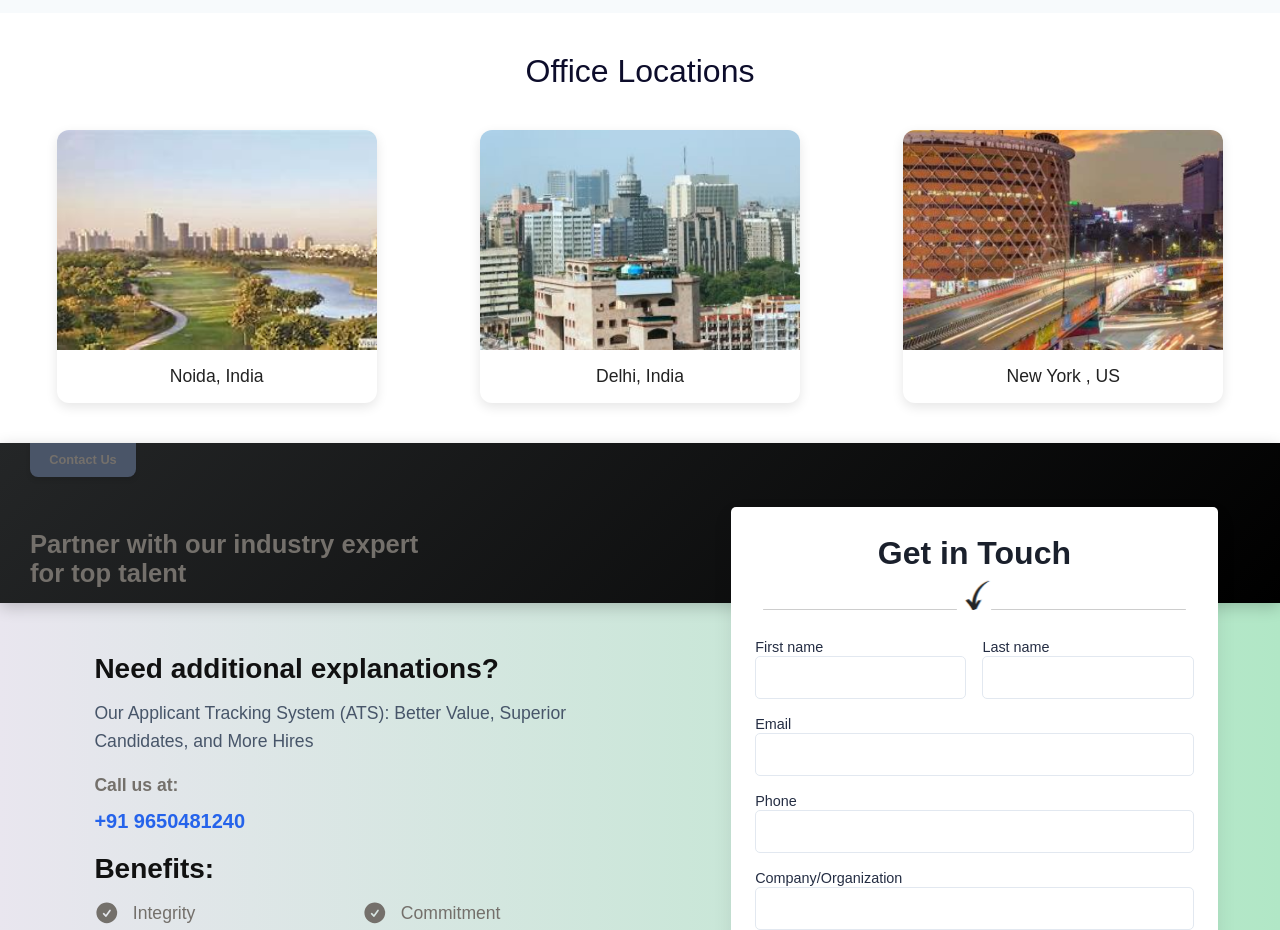
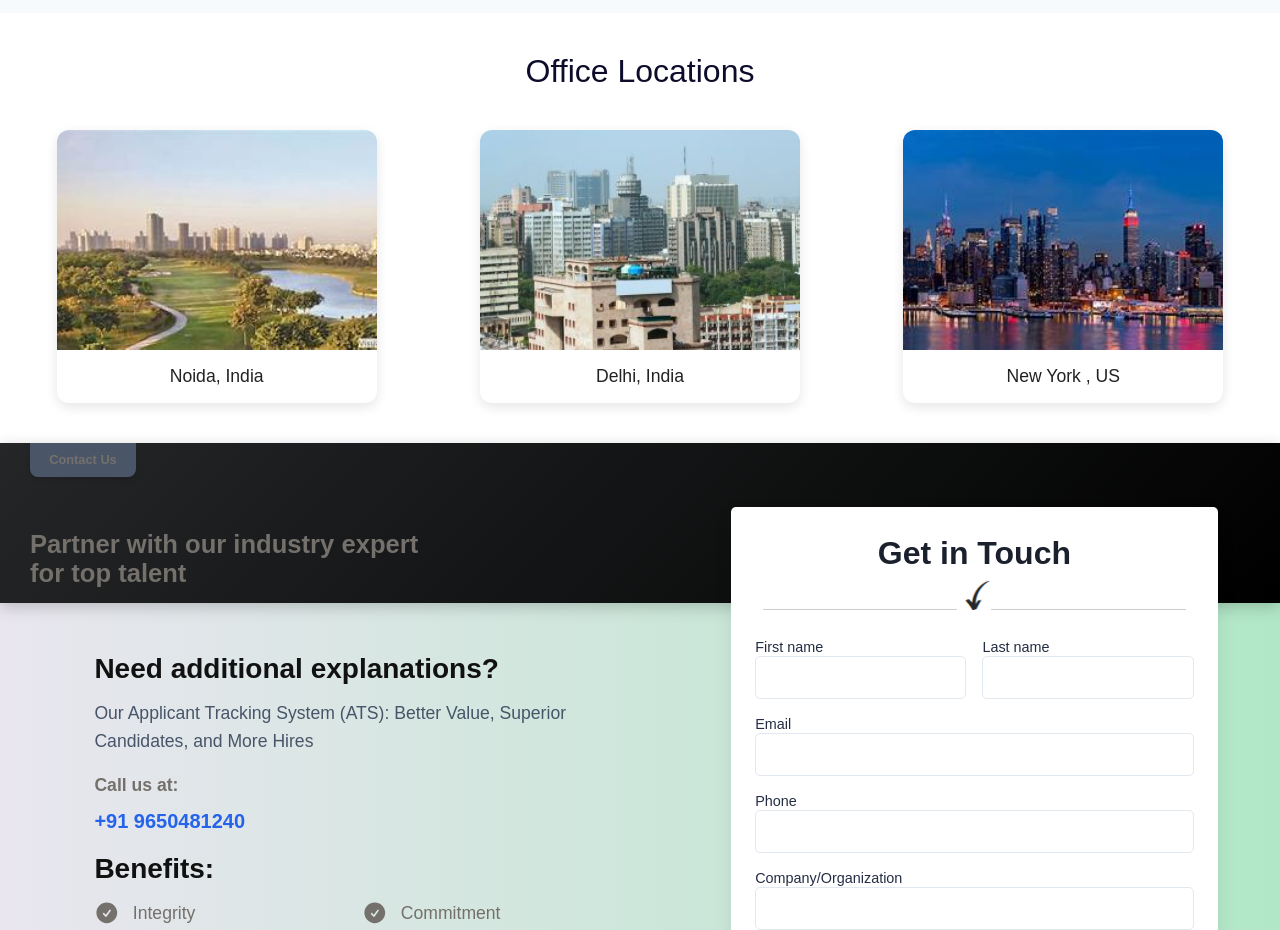
Before and after one commit to cjabhi/yochna, a React (Create React App) app in the folder frontend/: page / in a window 1280 px wide. Shown: the part 2900-3830 px from the top of the page. Built offline with nearby package versions, Linux system fonts and the light colour scheme; no server answers.

Commit message:
some enhancement

```diff
--- a/frontend/src/components/OfficeLocations/OfficeLocations.jsx
+++ b/frontend/src/components/OfficeLocations/OfficeLocations.jsx
@@ -11,7 +11,7 @@ const locations = [
     name: "Delhi, India",
   },
   {
-    image: "images/hyderabad.png",
+    image: "images/newyork.jpg",
     name: "New York , US",
   },
   // {
```
Also changed, not shown: frontend/public/images/newyork.jpg (added).
